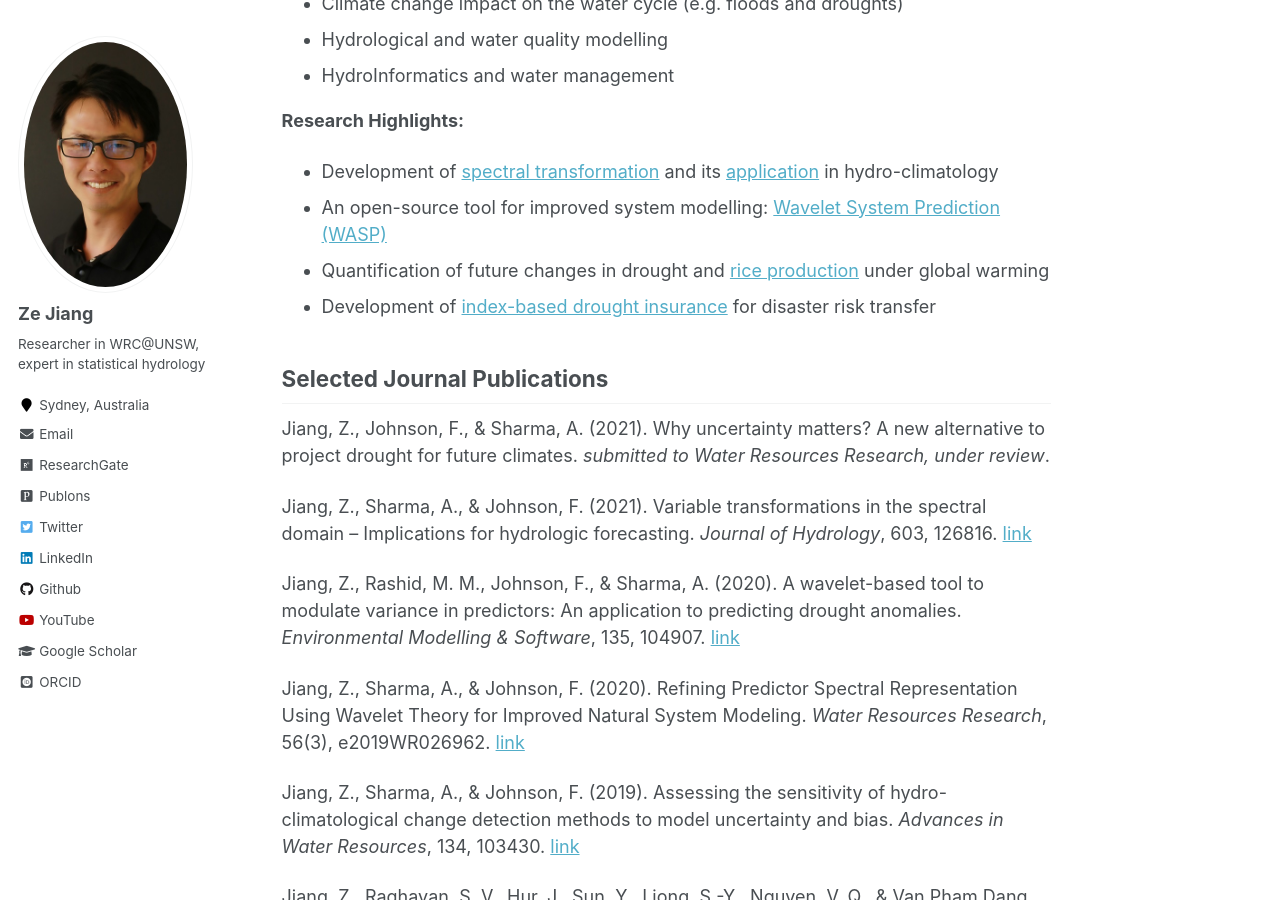
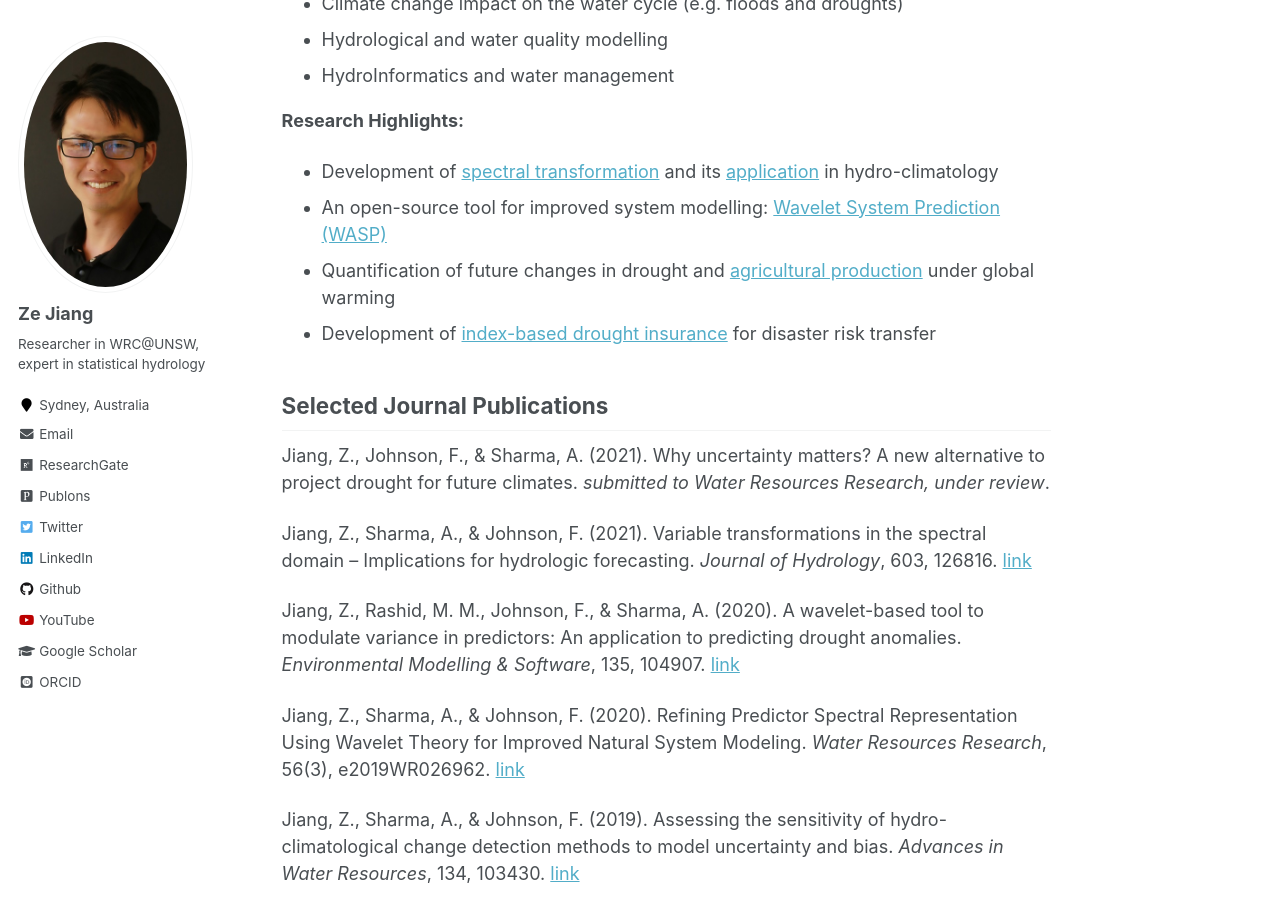
Before and after one commit to zejiang-unsw/zejiang-unsw.github.io, a Jekyll site: the page built from _pages/about.md, in a window 1280 px wide and 900 px high, scrolled down 672 px. Built offline with Jekyll 4.4.1, drawn with Linux system fonts in a browser that asks for light colours; some web fonts are replaced.

Commit message:
update agricultural production

```diff
--- a/_pages/about.md
+++ b/_pages/about.md
@@ -22,7 +22,7 @@ I am a Postdoctoral Research Fellow in the School of Civil and Environmental Eng
 <b>Research Highlights:</b>
 * Development of [spectral transformation](https://doi.org/10.1029/2019WR026962) and its [application](https://doi.org/10.1016/j.jhydrol.2021.126816) in hydro-climatology
 * An open-source tool for improved system modelling: [Wavelet System Prediction (WASP)](https://doi.org/10.1016/j.envsoft.2020.104907)
-* Quantification of future changes in drought and [rice production](https://doi.org/10.1007/s00704-018-2617-z) under global warming
+* Quantification of future changes in drought and [agricultural production](https://doi.org/10.1007/s00704-018-2617-z) under global warming
 * Development of [index-based drought insurance](https://doi.org/10.1108/AFR-02-2020-0020) for disaster risk transfer
 
 ## Selected Journal Publications
```
Also changed, not shown: _pages/cv.md (+1 -1 lines).
